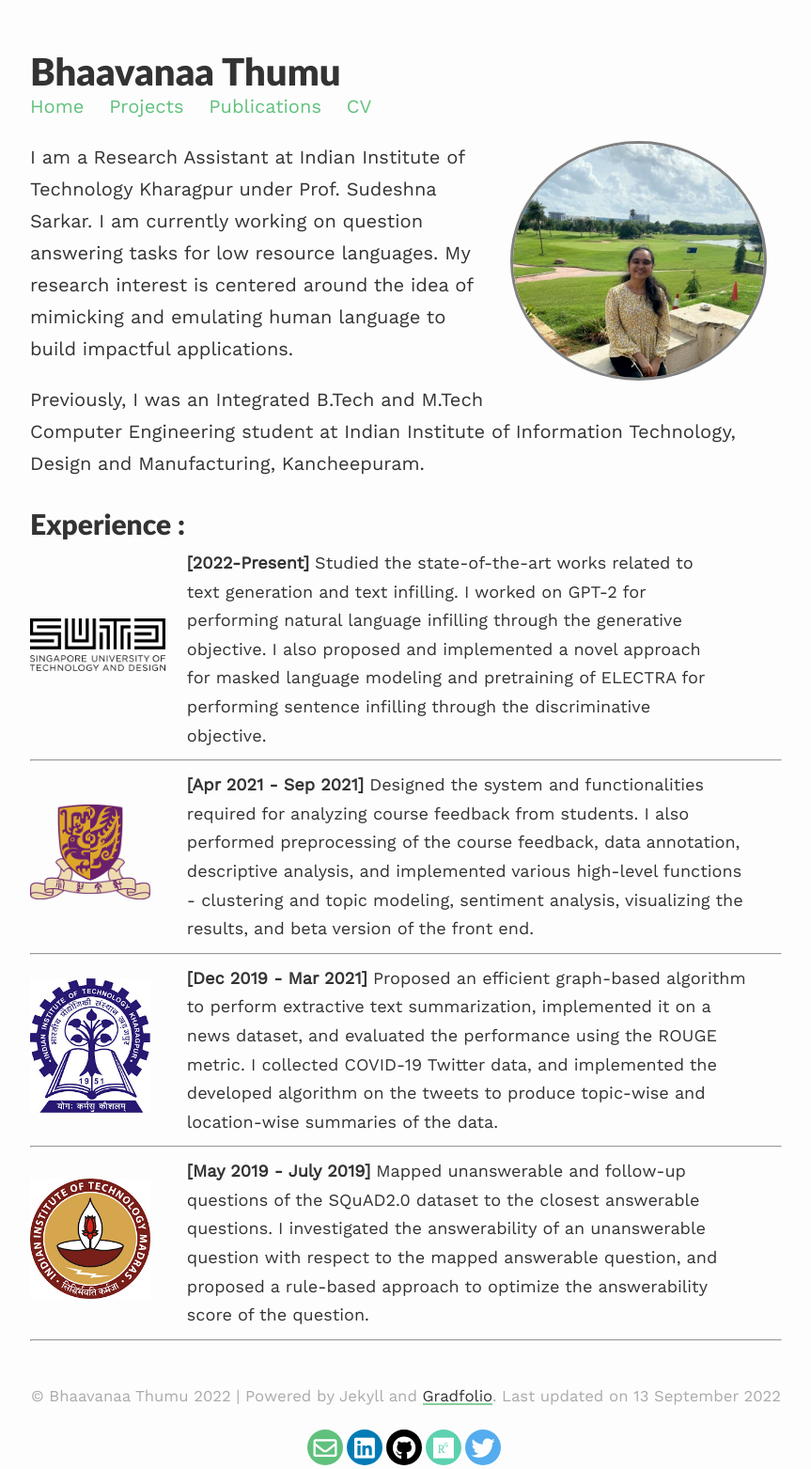
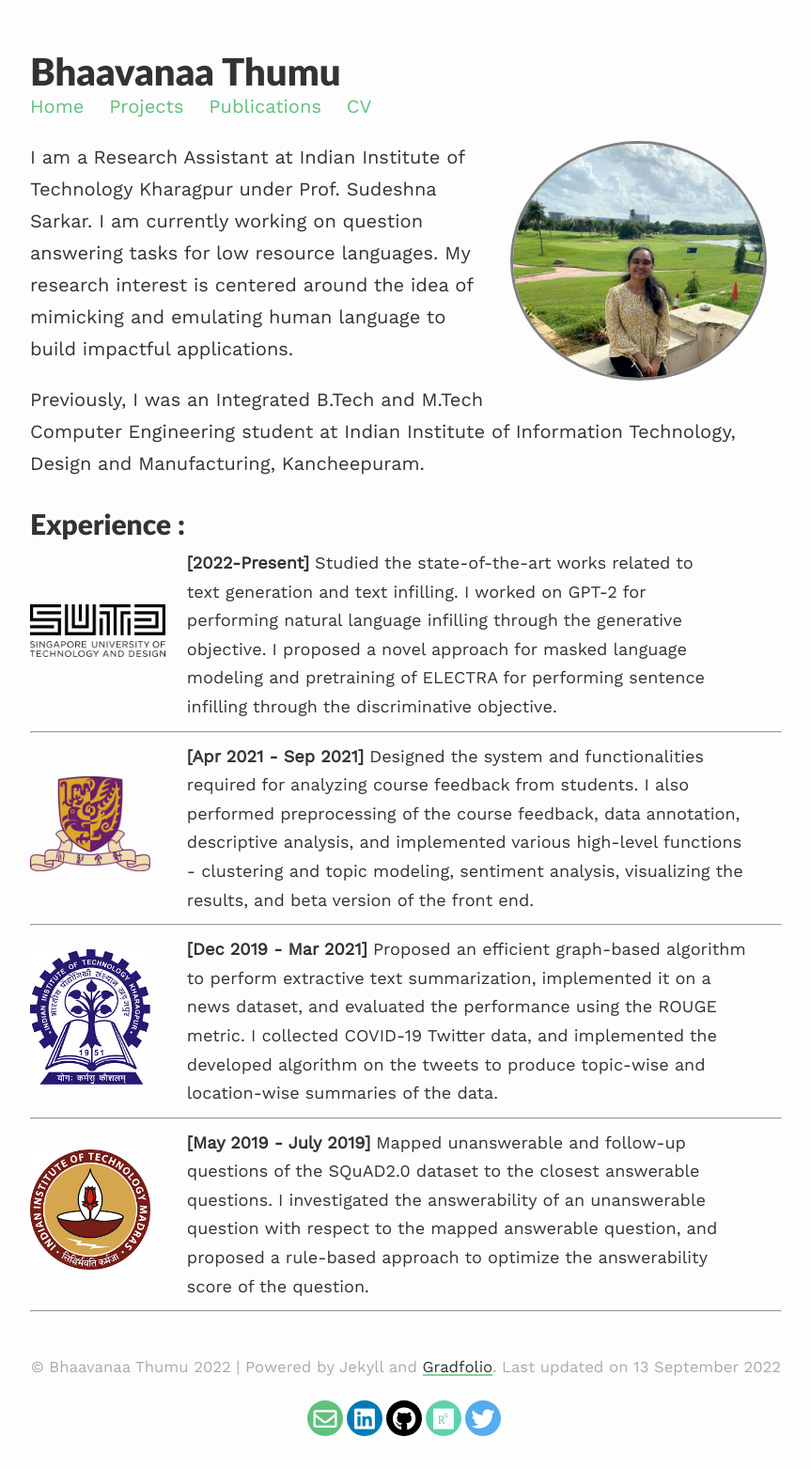
Before and after one commit to bhaavanaa/bhaavanaa.github.io, a Jekyll site: the page built from index.md, in a window 1280 px wide. Shown: the whole page at 94% size, without its empty margins (208-1071 px from the left). Built offline with Jekyll 4.4.1, drawn with Linux system fonts in a browser that asks for light colours; nearby versions of some CDN libraries; after the commit the page ends 1532 px from its top, so only the background shows below that; some of the changed lines change nothing that is shown.

Commit message:
Update index.md

```diff
--- a/index.md
+++ b/index.md
@@ -23,8 +23,13 @@
 <!-- <img src="SUTD.png" alt="SUTD" title="Singapore University of Technology and Design" width="100"/>*   *[sep 2021 - may 2022]*    <p style="text-align:right;"></p> -->
 
 <div class="row">
-  <span style="width:20%; height:auto; display: inline-block; justify-content:center; vertical-align: middle;"><img src="SUTD.jpeg" alt="Singapore University of Technology and Design" style="max-width:90%; height:auto; object-fit: contain; margin:auto;"></span>
-  <span style="width:70%; height:auto; display: inline-block; vertical-align: middle;font-size:large;"><b>[2022-Present]</b> Studied the state-of-the-art works related to text generation and text infilling. I worked on GPT-2 for performing natural language infilling through the generative objective. I also proposed and implemented a novel approach for masked language modeling and pretraining of ELECTRA for performing sentence infilling through the discriminative objective.</span>
+  <span style="width:20%; height:auto; display: inline-block; justify-content:center; vertical-align: middle;"><img src="SUTD.jpeg" alt="Singapore Topic: Natural language infilling through generative and discriminative objectives
+◦ Studied the state-of-the-art works related to text generation and text infilling, and explored short stories and multi-turn
+dialogue datasets to train the models to perform this task.
+◦ Worked on GPT-2 for performing natural language infilling through the generative objective.
+◦ Proposed and implemented a novel approach for masked language modeling and pretraining of ELECTRA for performing
+sentence infilling through the discriminative objective.University of Technology and Design" style="max-width:90%; height:auto; object-fit: contain; margin:auto;"></span>
+  <span style="width:70%; height:auto; display: inline-block; vertical-align: middle;font-size:large;"><b>[2022-Present]</b> Studied the state-of-the-art works related to text generation and text infilling. I worked on GPT-2 for performing natural language infilling through the generative objective. I proposed a novel approach for masked language modeling and pretraining of ELECTRA for performing sentence infilling through the discriminative objective.</span>
 </div>
 ------
 <div class="row">
```
